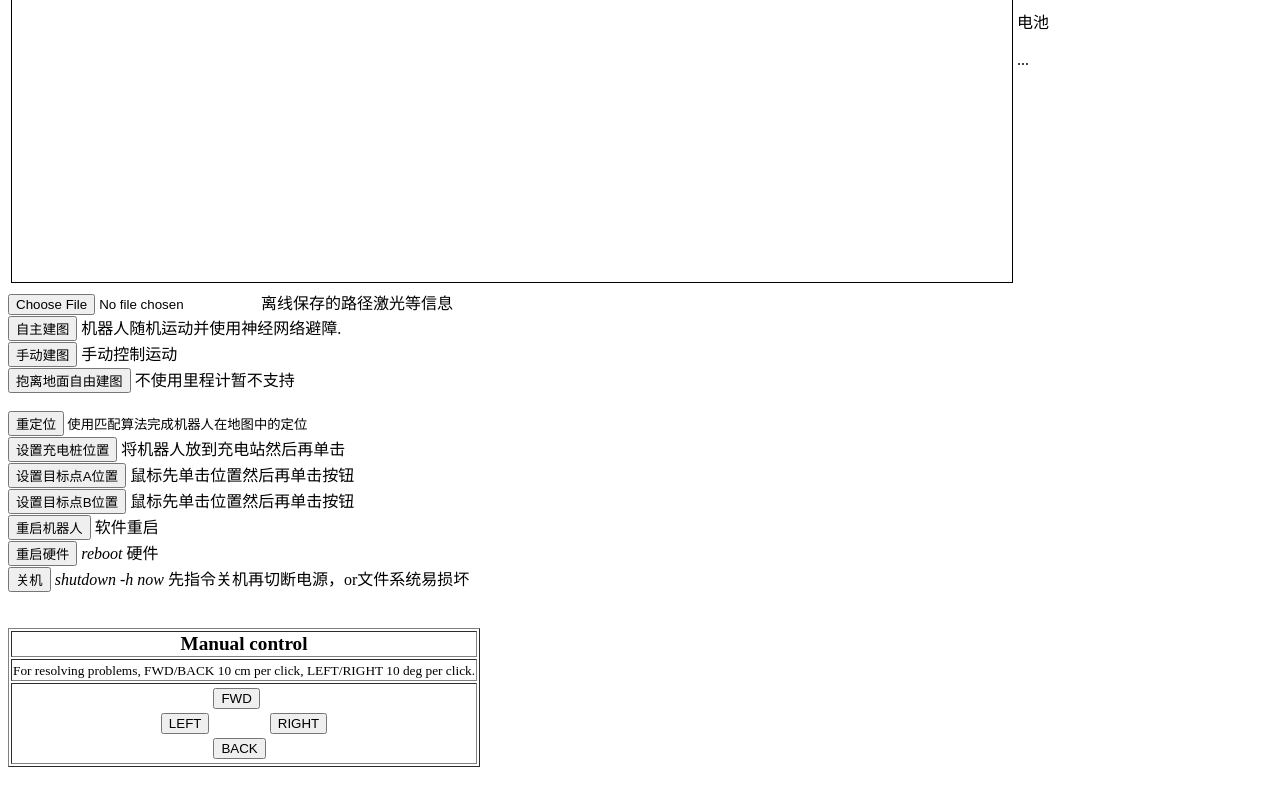
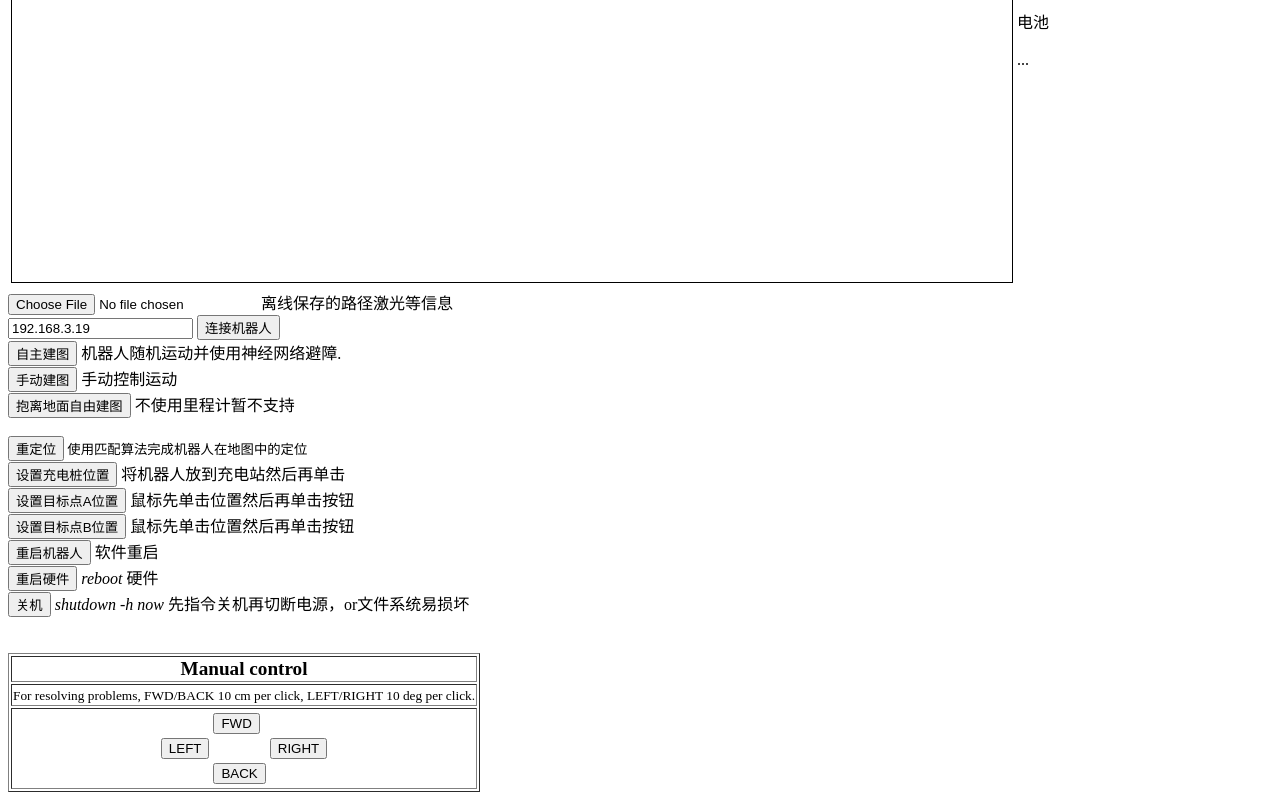
Before and after one commit to horo2016/easyMQOS, a plain HTML site: page web/tractorymap/index_indoor.html in a window 1280 px wide. Shown: the part 1332-2132 px from the top of the page. Before the commit the page ends 2107 px from the top, so only its background shows below. Drawn offline with Linux system fonts and the light colour scheme.

Commit message:
Update index_indoor.html
电脑端网页通过输入IP地址连接机器人

```diff
--- a/web/tractorymap/index_indoor.html
+++ b/web/tractorymap/index_indoor.html
@@ -59,7 +59,9 @@ border:solid blue 1px;font-size:12px; position:relative;left:20px;top:20px;"></c
 <input type="file" name="fileName" id="fileName" onchange="fileSelected(this.value);" />离线保存的路径激光等信息
 	<br>
 
-
+<input type='text' id='devid' value="192.168.3.19" />
+<button id="btnconnect" onclick="connectserver()">连接机器人</button>
+<br>
 <input type=button id=mode2 value="自主建图"> 机器人随机运动并使用神经网络避障.
 <br>
 <input type=button id=mode1 value="手动建图"> 手动控制运动
@@ -1025,6 +1027,12 @@ function redraw()
 
 		 MQTTconnect();
 		 var test_cnt =0;
+
+		 function connectserver() {
+
+			 serverip =document.getElementById("devid").value;
+			 MQTTconnect();
+			}
 		function MQTTconnect(){
 			//devid =document.getElementById("devid").value;
 			topic =  '/sensors/odomcombine';
```
